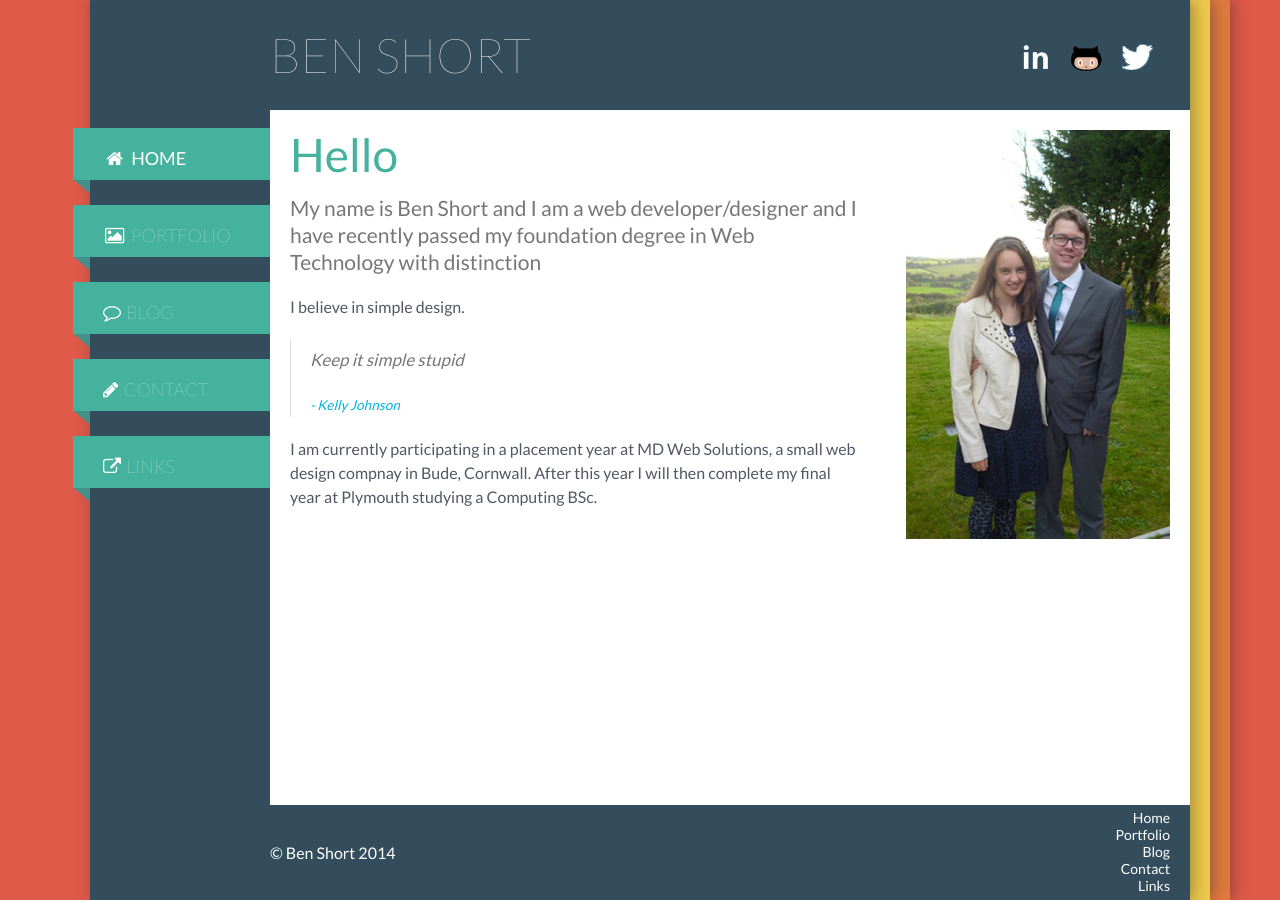
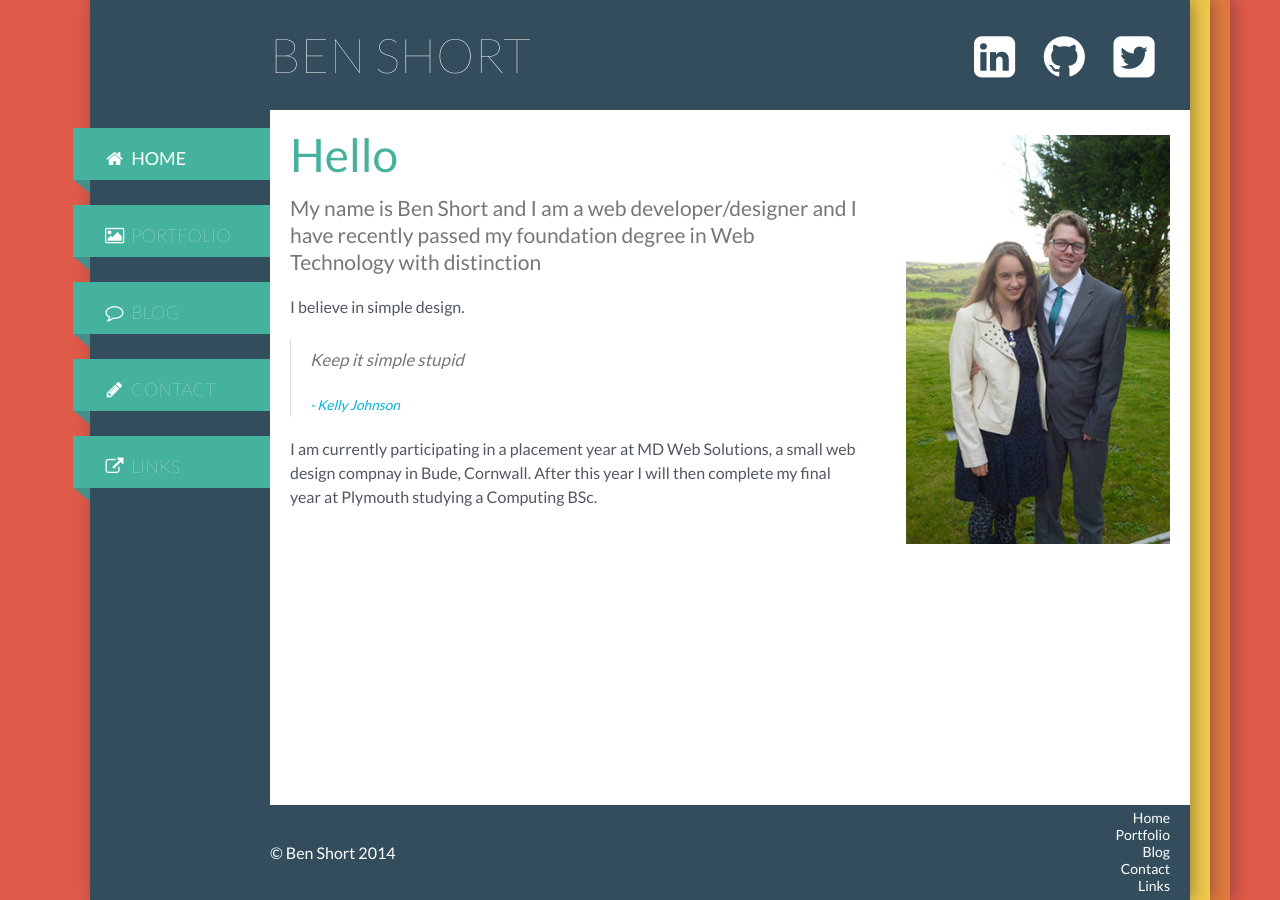
Before and after one commit to kensington133/kensington133.github.io, a Jekyll site: the page built from index.html, in a window 1280 px wide. Built offline with Jekyll 4.4.1, drawn with Linux system fonts in a browser that asks for light colours; nearby versions of some CDN libraries.

Commit message:
changed social icons to fontawsesome icons

```diff
--- a/_includes/header.html
+++ b/_includes/header.html
@@ -24,27 +24,30 @@
 						<li><span class='menu_text'><i class="fa fa-picture-o fa-fw"></i>Portfolio</span></li>
 					</a>
 					<a class='menu_item' href="/blog/">
-						<li><span class='menu_text'><i class="fa fa-comment-o"></i>Blog</span></li>
+						<li><span class='menu_text'><i class="fa fa-comment-o fa-fw"></i>Blog</span></li>
 					</a>
 					<a class='menu_item' href="/contact/">
-						<li><span class='menu_text'><i class="fa fa-pencil"></i>Contact</span></li>
+						<li><span class='menu_text'><i class="fa fa-pencil fa-fw"></i>Contact</span></li>
 					</a>
 					<a class='menu_item' href="/links/">
-						<li><span class='menu_text'><i class="fa fa-external-link"></i>Links</span></li>
+						<li><span class='menu_text'><i class="fa fa-external-link fa-fw"></i>Links</span></li>
 					</a>
 				</ul>
 			</nav>
 			<div class="header">
 				<p class='name left'>Ben Short</p>
 				<div class="social right">
-					<a href="" class="social_icon">
-						<img src="/img/webicon-linkedin.png" alt="View my Linkedin Profile">
+					<a href="https://www.linkedin.com/pub/ben-short/84/b94/976" class="social_icon linkedin">
+						<!-- <img src="/img/webicon-linkedin.png" alt="View my Linkedin Profile"> -->
+						<i class="fa fa-linkedin-square fa-3x fa-fw"></i>
 					</a>
-					<a href="" class="social_icon">
-						<img src="/img/webicon-github.png" alt="Check out some of my work on GitHub">
+					<a href='https://github.com/kensington133' target="_blank" class="social_icon github">
+						<!-- <img src="/img/webicon-github.png" alt="Check out some of my work on GitHub"> -->
+						<i class="fa fa-github fa-3x fa-fw"></i>
 					</a>
-					<a href="https://twitter.com/_benshort" class="social_icon">
-						<img src="/img/webicon-twitter.png" alt="View my latests tweets on twitter">
+					<a href='https://twitter.com/_benshort' target="_blank" class="social_icon twitter">
+						<!-- <img src="/img/webicon-twitter.png" alt="View my latests tweets on twitter"> -->
+						<i class="fa fa-twitter-square fa-3x fa-fw"></i>
 					</a>
 				</div>
 			</div>
--- a/css/main.css
+++ b/css/main.css
@@ -221,13 +221,37 @@ i
 }
 .social
 {
-	line-height: 110px;
-	margin-right: 30px;
+	line-height: 135px;
+	margin-right: 20px;
 }
-.social img
+.social_icon
+{
+	color: #fff;
+	-webkit-transition: color 0.2s ease-in;
+	-moz-transition: color 0.2s ease-in;
+	-o-transition: color 0.2s ease-in;
+	transition: color 0.2s ease-in;
+}
+.social_icon:last-child
+{
+	margin-right: 0px;
+}
+.social_icon.linkedin:hover
+{
+	color: #007bb6;
+}
+.social_icon.github:hover
+{
+	color: #333;
+}
+.social_icon.twitter:hover
+{
+	color: #00abf0;
+}
+/*.social img
 {
 	vertical-align: middle;
-}
+}*/
 
 /********* MENU ****************/
 .menu
```
Also changed, not shown: portfolio/index.html (+9 -4 lines).
